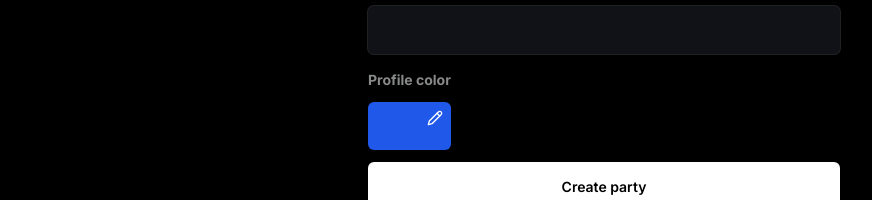
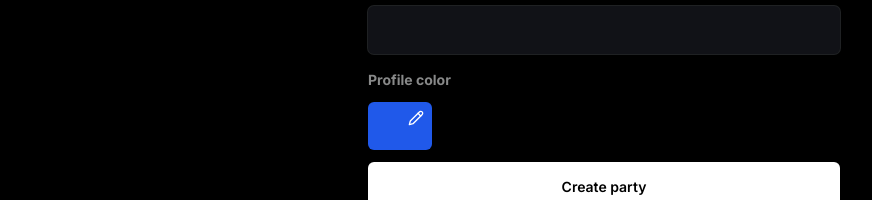
Before and after one commit to filipemelo2002/screenshr-app, a Next.js app: page /create-party in a window 1280 px wide. Shown: the part 375-575 px from the top of the page, without its empty margins (36-908 px from the left). Built offline with nearby package versions, Linux system fonts and the light colour scheme.

Commit message:
fix: color picker width & spacing

```diff
--- a/src/components/color-picker/color-picker.tsx
+++ b/src/components/color-picker/color-picker.tsx
@@ -27,7 +27,7 @@ export interface ColorPickerProps {
 export const ColorPicker = ({
   label,
   value,
-  className,
+  className = "",
   onChange,
 }: ColorPickerProps) => {
   const { toggleDialog, menuElementRef, menuOptionsRef } =
@@ -35,14 +35,14 @@ export const ColorPicker = ({
 
   return (
     <div className={`relative w-fit ${className}`} ref={menuElementRef}>
-      <div className="flex flex-col overflow-hidden w-fit gap-3">
+      <div className="flex flex-col w-fit gap-3">
         {!!label && (
           <label className="font-bold font-sans text-sm text-steel-gray">
             {label}
           </label>
         )}
         <button
-          className={`w-15 h-12 ${value} rounded-md text-white relative`}
+          className={`w-16 h-12 ${value} rounded-md text-white relative`}
           onClick={toggleDialog}
           type="button"
         >
```
